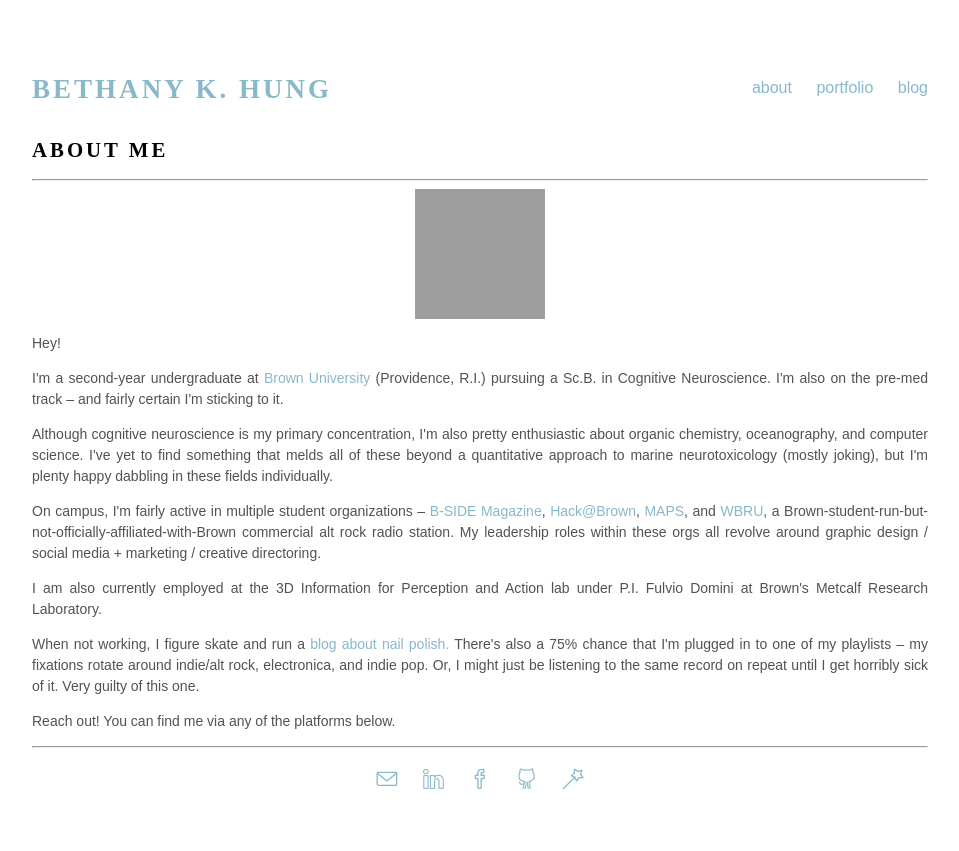
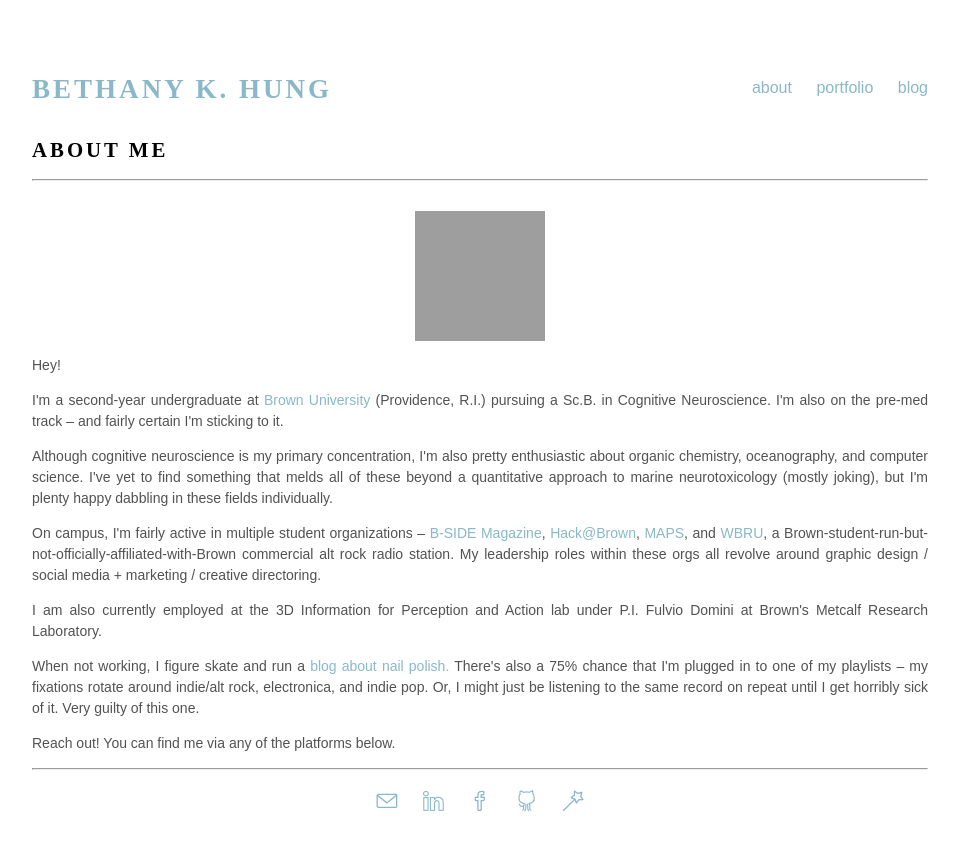
Before and after one commit to bethny/bethny.github.io, a Jekyll site: the page built from about/index.html, in a window 1280 px wide. Shown: the top 851 px of the page, without its empty margins (160-1119 px from the left). Built offline with Jekyll 4.4.1, drawn with Linux system fonts in a browser that asks for light colours; nearby versions of some CDN libraries; grey boxes are pictures that could not be loaded.

Commit message:
Update main.css

```diff
--- a/css/main.css
+++ b/css/main.css
@@ -16,6 +16,8 @@ img {
   border: none;
   text-decoration: none;
   display: block;
+  margin-top: 30px;
+  margine-bottom: 30px;
   margin-left: auto;
   margin-right: auto; }
 
```
